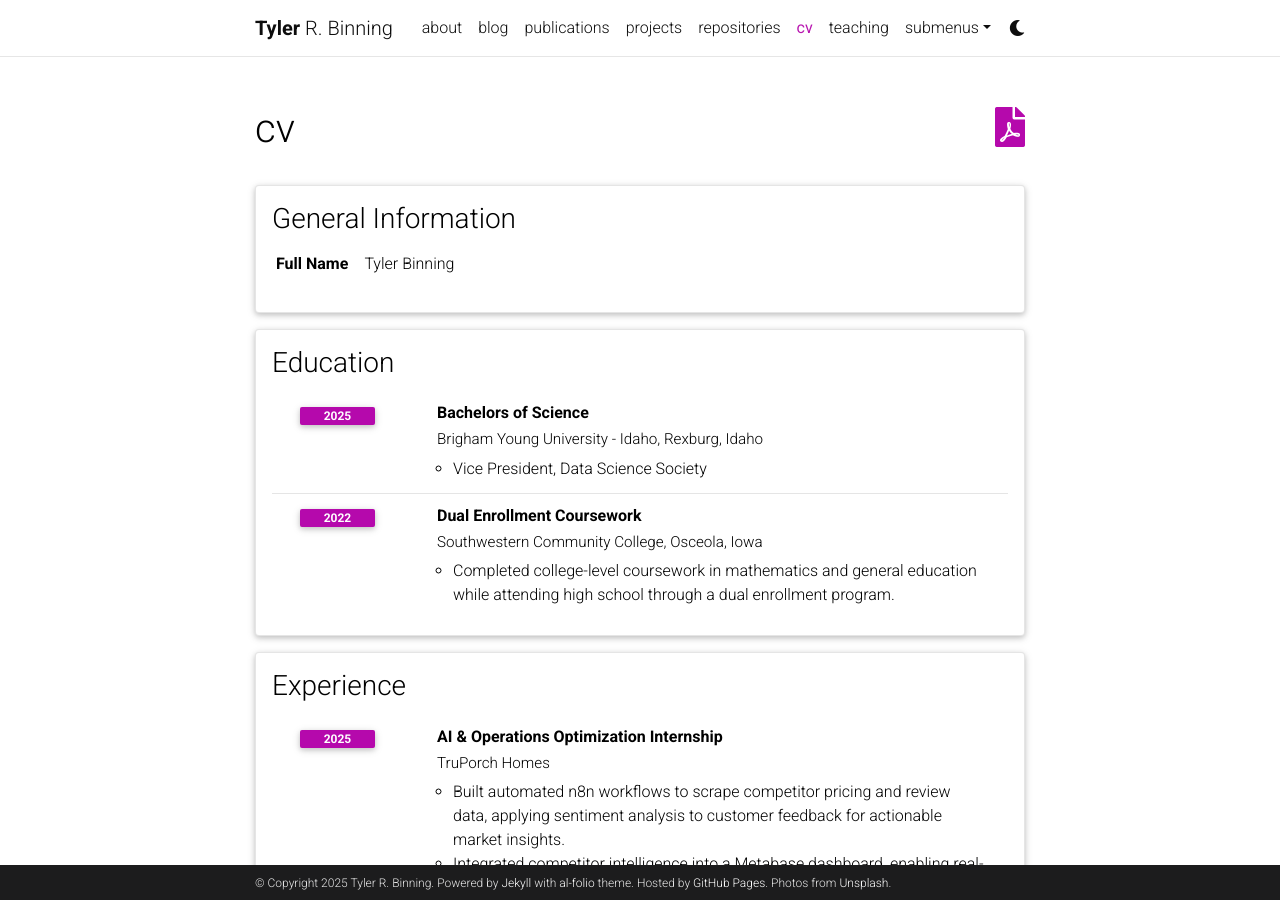
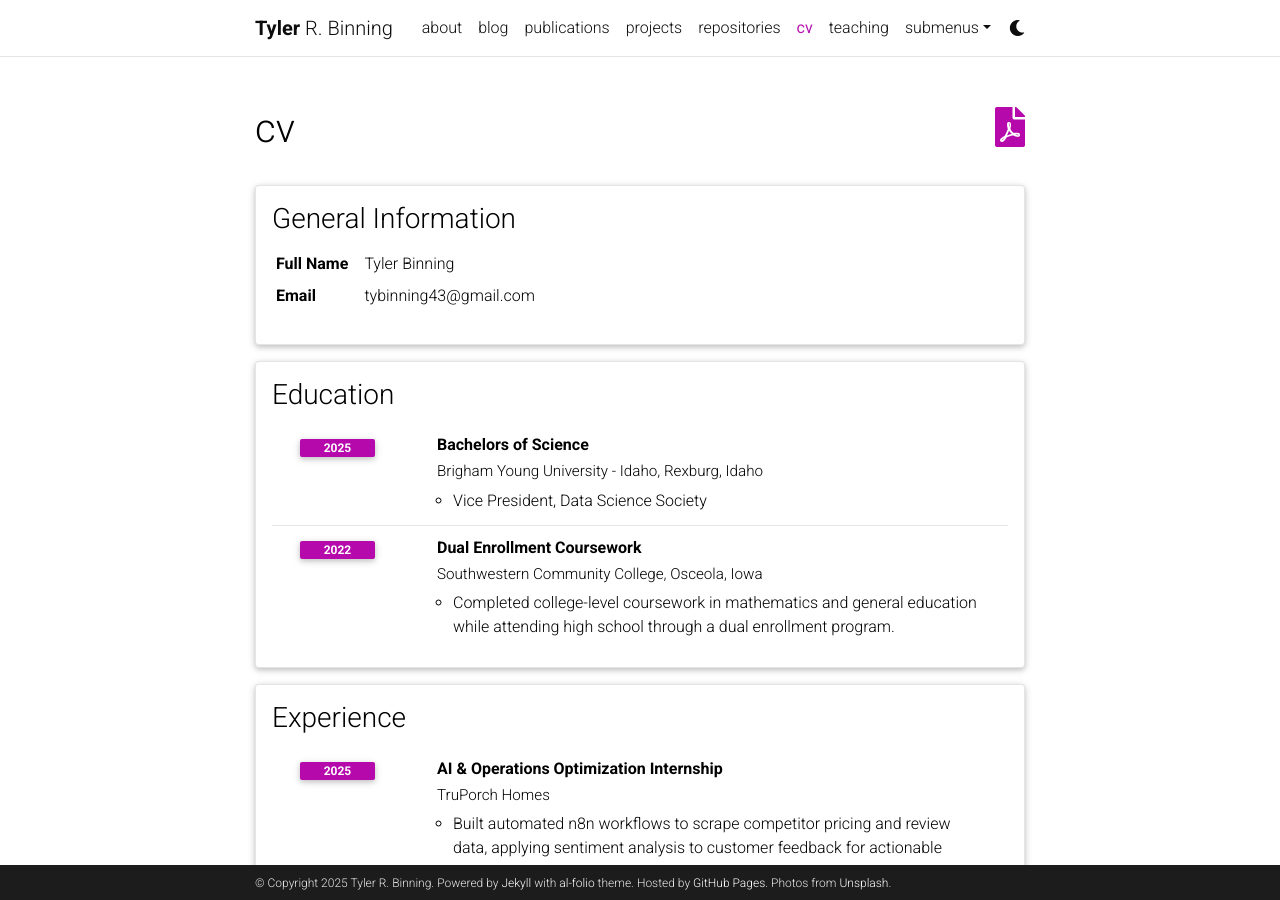
Before and after one commit to tybinning/portfolio-upgraded, a Jekyll site: the page built from _pages/cv.md, in a window 1280 px wide and 900 px high. Built offline with Jekyll 4.4.1, drawn with Linux system fonts in a browser that asks for light colours; comment, search, counter and statistics services are not loaded; a style sheet for code colours, icons or effects is not loaded.

Commit message:
adjusted email in cv

```diff
--- a/_data/cv.yml
+++ b/_data/cv.yml
@@ -3,6 +3,8 @@
   contents:
     - name: Full Name
       value: Tyler Binning
+    - name: Email
+      value: tybinning43@gmail.com
 
 - title: Education
   type: time_table
```
